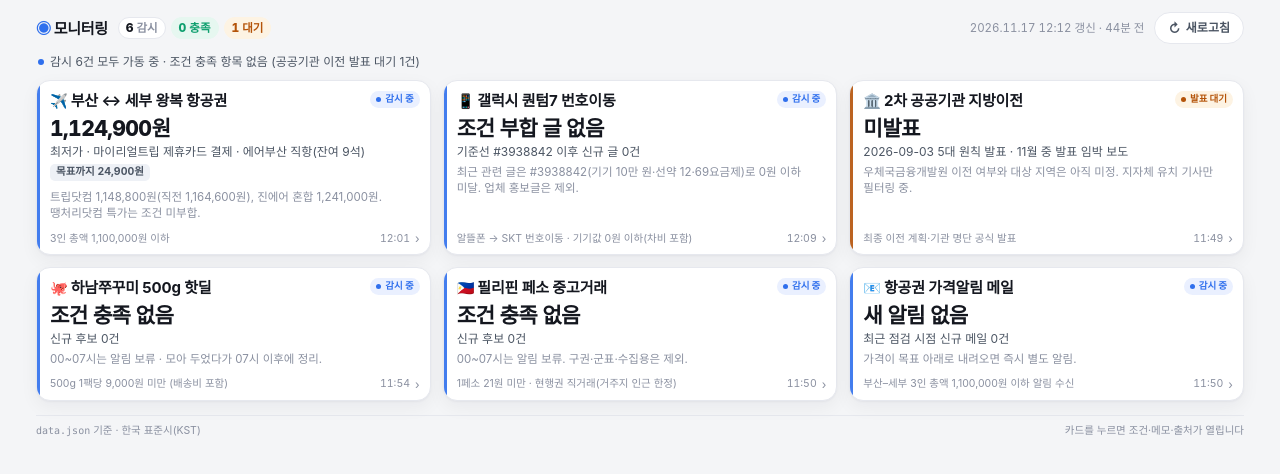
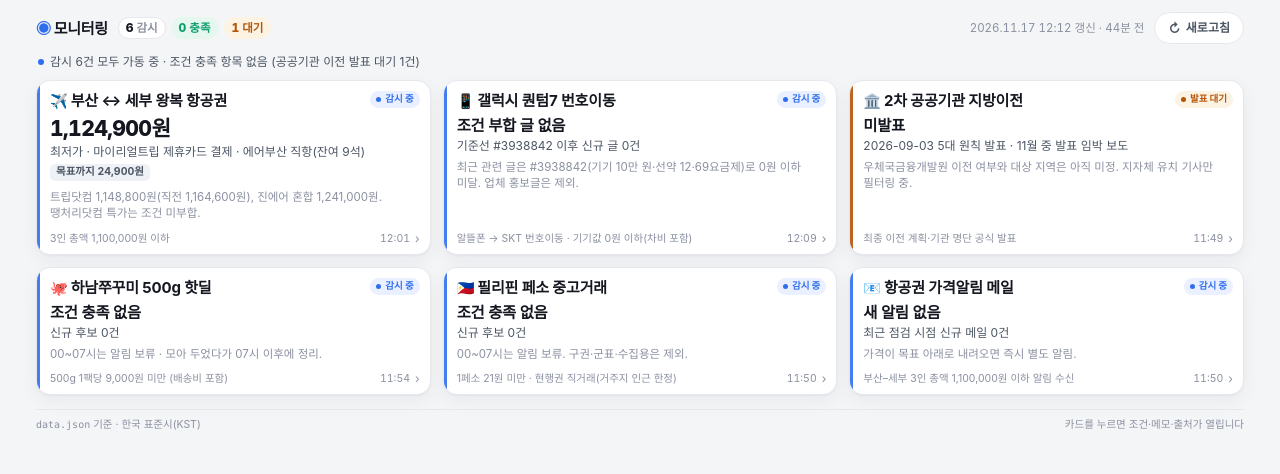
Before and after one commit to dino790/dino790.github.io, a plain HTML site: page index.html in a window 1280 px wide. Drawn offline with Linux system fonts and the light colour scheme.

Commit message:
Use text-sized type for non-numeric card values

```diff
--- a/index.html
+++ b/index.html
@@ -300,6 +300,12 @@
     overflow: hidden;
   }
   .card[data-status="hit"] .value { color: var(--ok); }
+  .value.txt {
+    font-size: clamp(12.5px, 1.3vh + 5px, 18px);
+    font-weight: 750;
+    letter-spacing: -.02em;
+    line-height: 1.3;
+  }
   .label {
     margin: 2px 0 0;
     font-size: clamp(10.5px, .75vh + 6px, 12.5px);
@@ -581,7 +587,7 @@
       escapeHTML(item.title) + "</h2>";
     html += '<span class="badge">' + escapeHTML(item.status_label || "감시 중") + "</span></div>";
 
-    html += '<div class="card-mid"><p class="value">' + escapeHTML(item.latest_value || "–") + "</p>";
+    html += '<div class="card-mid"><p class="value' + (/^[\d,.\s]+\s*(원|%|개|건|명|회|만원)?$/.test(String(item.latest_value || "").trim()) ? "" : " txt") + '">' + escapeHTML(item.latest_value || "–") + "</p>";
     if (item.latest_label) html += '<p class="label">' + escapeHTML(item.latest_label) + "</p>";
     if (item.gap) html += '<span class="gap">' + escapeHTML(item.gap) + "</span>";
     if (item.note) html += '<p class="note">' + escapeHTML(item.note) + "</p>";
```
